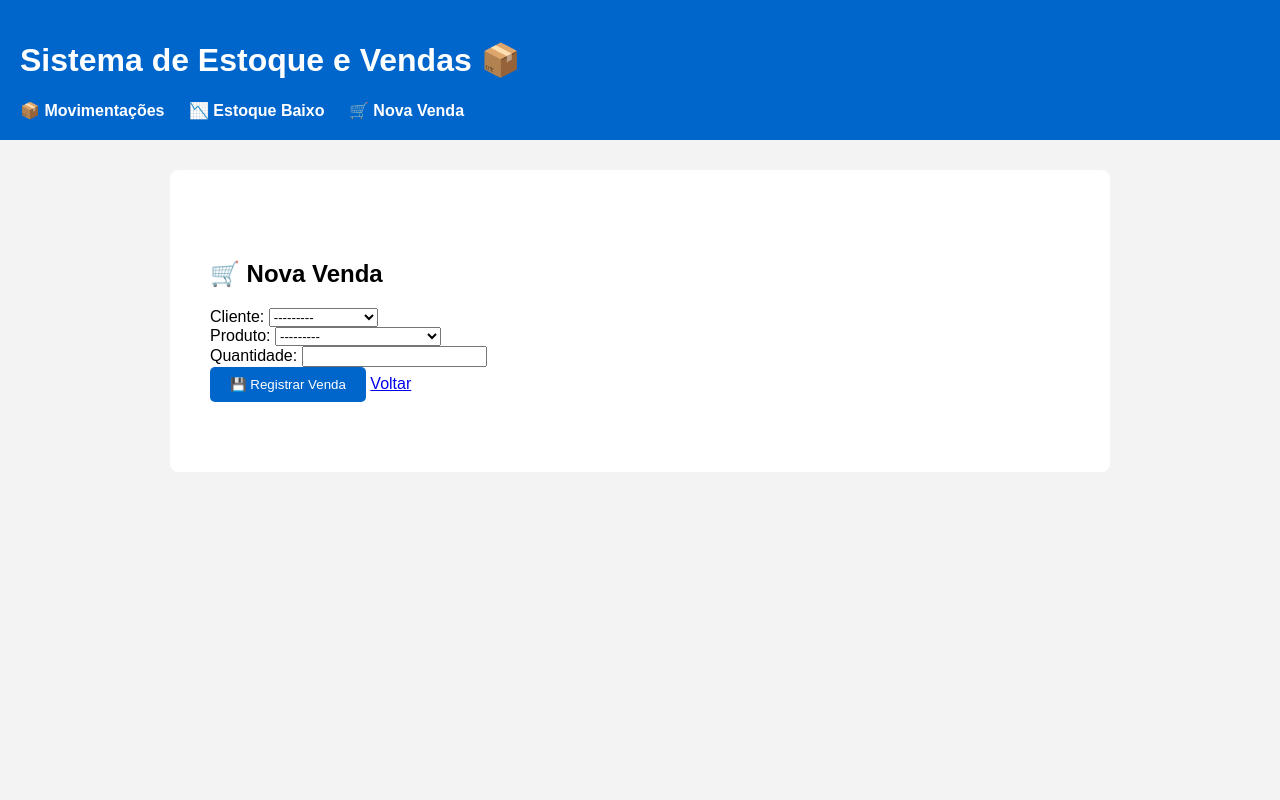
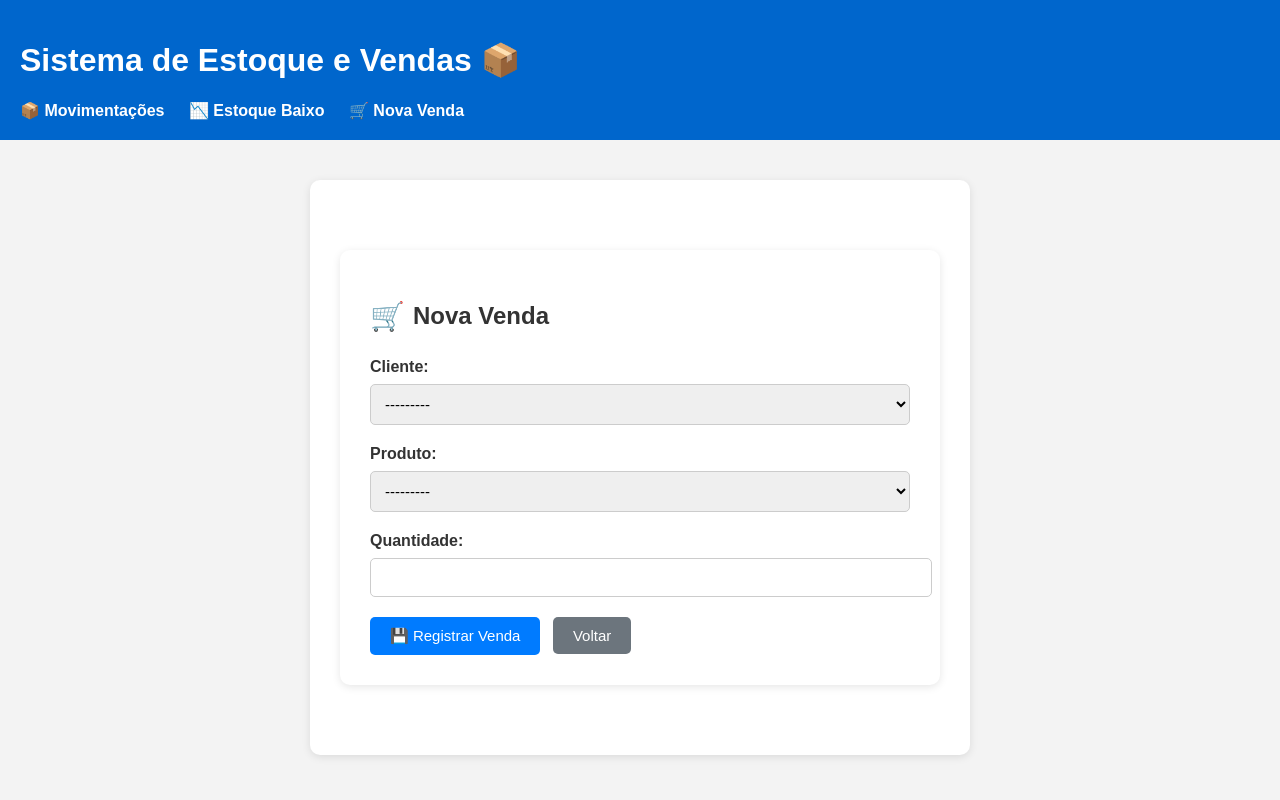
Before and after one commit to DavydKennyd/Sistema_de_gerenciamento_de_estoque_e_venda, a Django app: template core/templates/core/nova_venda.html in a window 1280 px wide. Run offline with Django 5.2, Linux system fonts and the light colour scheme; the template is opened without the code that fills it: values that come from a table or form of the project are taken from there, others are empty; data comes from the database, SQL or seed files in the repository; both versions use the stored data as it was after the commit.

Commit message:
ajeitei as coisas que tinha pra fazer

```diff
--- a/core/templates/core/nova_venda.html
+++ b/core/templates/core/nova_venda.html
@@ -5,8 +5,82 @@
 {% block title %}🛒 Nova Venda{% endblock %}
 
 {% block content %}
+
+<style>
+    .container {
+        max-width: 600px;
+        background: #fff;
+        padding: 30px;
+        border-radius: 10px;
+        margin: 40px auto;
+        box-shadow: 0 2px 8px rgba(0,0,0,0.1);
+    }
+
+    h2 {
+        margin-bottom: 25px;
+        color: #333;
+        font-size: 24px;
+        display: flex;
+        align-items: center;
+    }
+
+    h2::before {
+        content: "🛒";
+        margin-right: 8px;
+        font-size: 28px;
+    }
+
+    .form-group {
+        margin-bottom: 20px;
+    }
+
+    label {
+        display: block;
+        margin-bottom: 8px;
+        font-weight: bold;
+        color: #333;
+    }
+
+    .form-control {
+        width: 100%;
+        padding: 10px;
+        border-radius: 5px;
+        border: 1px solid #ccc;
+        font-size: 15px;
+    }
+
+    .btn {
+        padding: 10px 20px;
+        font-size: 15px;
+        border: none;
+        border-radius: 5px;
+        text-decoration: none;
+        cursor: pointer;
+        margin-right: 8px;
+    }
+
+    .btn-success {
+        background-color: #007bff;
+        color: #fff;
+    }
+
+    .btn-success:hover {
+        background-color: #0056b3;
+    }
+
+    .btn-secondary {
+        background-color: #6c757d;
+        color: #fff;
+    }
+
+    .btn-secondary:hover {
+        background-color: #545b62;
+    }
+
+</style>
+
 <div class="container">
-    <h2>🛒 Nova Venda</h2>
+    <h2>Nova Venda</h2>
 
     <form method="post">
         {% csrf_token %}
@@ -30,4 +104,5 @@
         <a href="{% url 'movimentacoes_estoque' %}" class="btn btn-secondary">Voltar</a>
     </form>
 </div>
+
 {% endblock %}
```
Also changed, not shown: core/views.py (+12 -23 lines), db.sqlite3.
